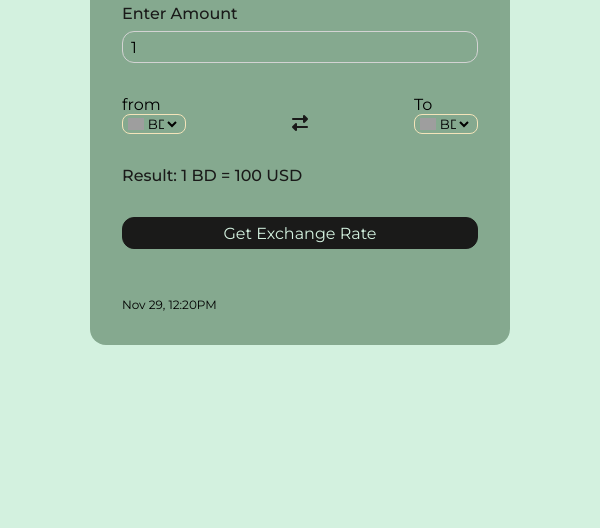
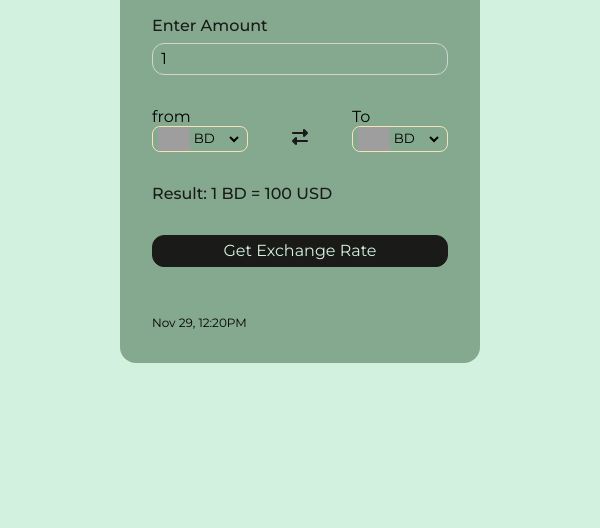
Before and after one commit to roni-biswas/Currency-Converter-HTML-CSS-JavaScript, a plain HTML site: page index.html in a window 600 px wide. Shown: the part 272-800 px from the top of the page. Drawn offline with Linux system fonts and the light colour scheme; grey boxes are pictures that could not be loaded.

Commit message:
Some change in css

```diff
--- a/style.css
+++ b/style.css
@@ -124,7 +124,7 @@ form img {
 
 /* responsice */
 
-@media only screen and (max-width: 600px) {
+@media screen and (max-width: 600px) {
     .container {
         width: 70vw;
     }
@@ -133,19 +133,16 @@ form img {
     }
 }
 
-@media only screen and (min-width: 600px) {
-    .select-container {
-        width: 4rem;
-    }
-    .select-container img {
-        width: 1rem;
+@media screen and (min-width: 600px) and (max-width:767px){
+    .container {
+        width: 60vw;
     }
     #btn {
         width: 100%;
     }
 }
 
-@media only screen and (min-width: 768px) {
+@media screen and (min-width: 768px) {
     #btn {
         width: 70%;
     }
@@ -156,9 +153,8 @@ form img {
         width: 60%;
     }
 }
-@media only screen and (min-width: 1200px) {
+@media screen and (min-width: 1200px) {
     #btn {
         width: 50%;
     }
-
 }
```
